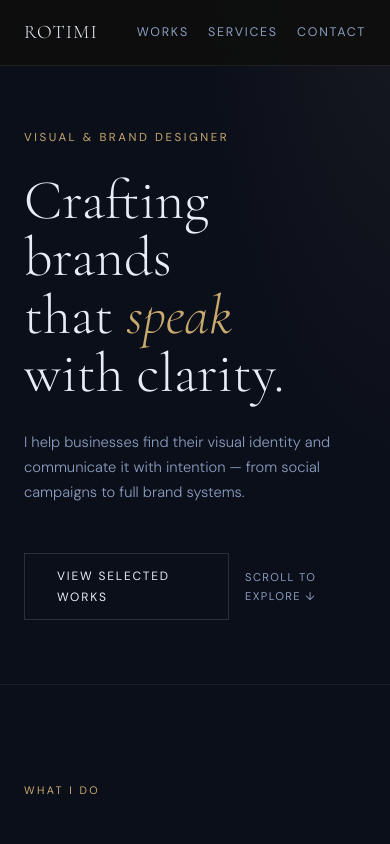
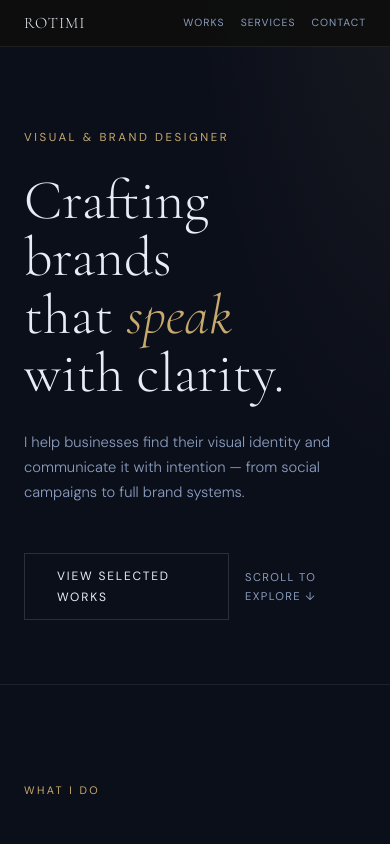
Before and after one commit to rotimitopeolt-wq/Portfolio, a plain HTML site: page index.html in a window 390 px wide. Shown: the top 844 px of the page. Drawn offline with nearby package versions, Linux system fonts and the light colour scheme.

Commit message:
Update index.html

```diff
--- a/index.html
+++ b/index.html
@@ -149,8 +149,10 @@
 
   /* ── RESPONSIVE ── */
   @media (max-width: 860px) {
-    nav { padding: 1rem 1.5rem; }
-    .nav-links { gap: 1.2rem; }
+    nav { padding: 0.6rem 1.5rem; display: flex; align-items: center; justify-content: space-between; }
+    .nav-links { gap: 1rem; }
+    .nav-links a { font-size: 0.65rem; letter-spacing: 0.1em; }
+    .nav-logo { font-size: 1rem; }
     .hero, .services, .projects-section, .contact { padding-left: 1.5rem; padding-right: 1.5rem; }
     .hero { padding-bottom: 4rem; }
     .services-grid { gap: 0; }
```
